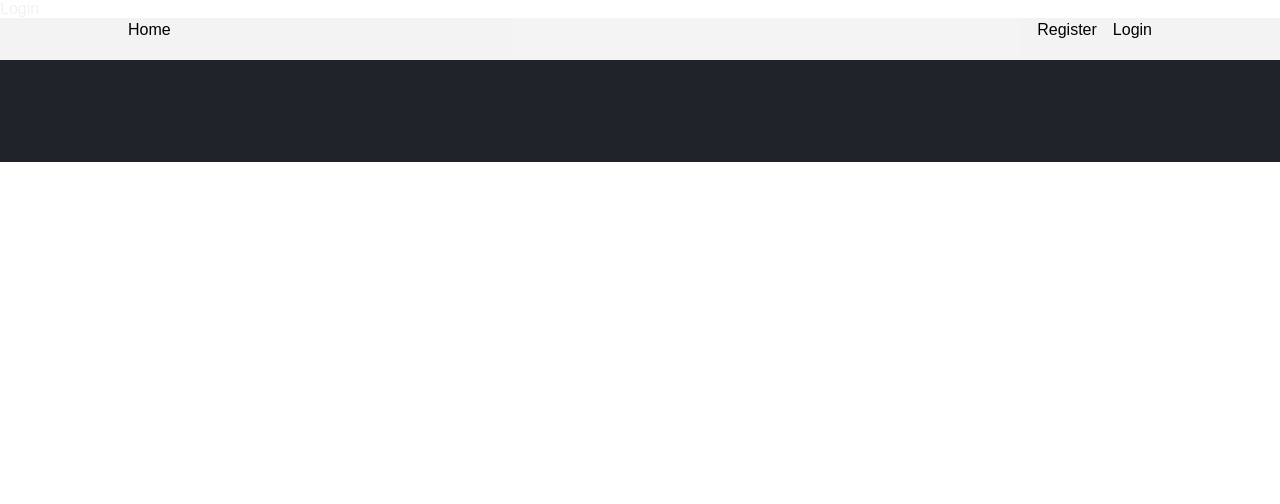
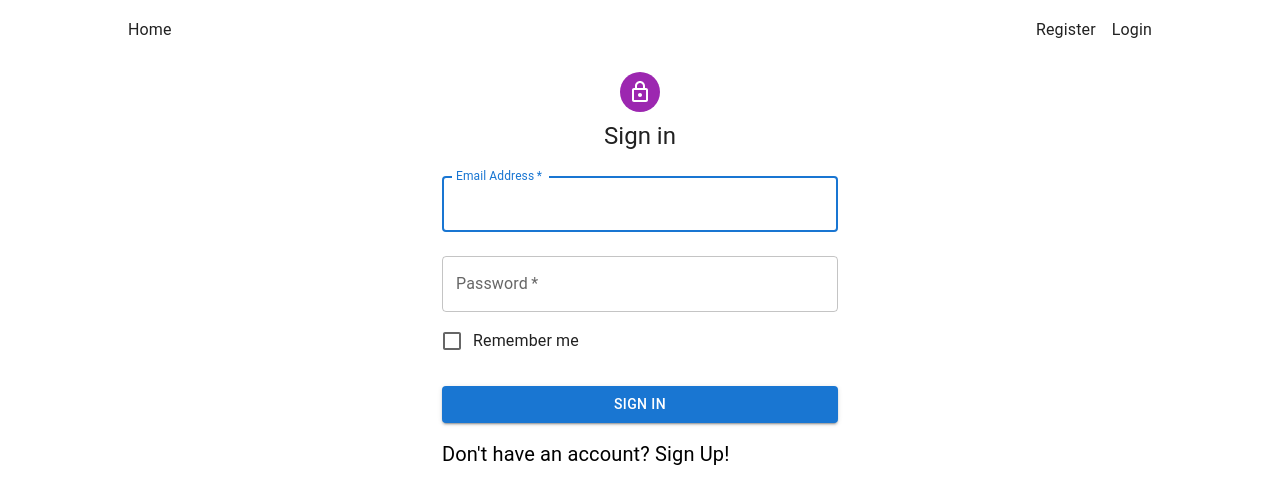
Before and after one commit to Koridzeg/interexy, a React (Create React App) app in the folder frontend/: page /login in a window 1280 px wide. Shown: the top 504 px of the page. Built offline with nearby package versions, Linux system fonts and the light colour scheme; a web font is replaced by a local one.

Commit message:
feat: login & register pages

```diff
--- a/frontend/src/App.tsx
+++ b/frontend/src/App.tsx
@@ -1,6 +1,5 @@
 import React, { lazy, Suspense } from 'react';
 import { BrowserRouter as Router, Routes, Route } from "react-router-dom"
-import Footer from './pages/global/Footer';
 import Navbar from './pages/global/Navbar';
 
 const Home = lazy(() => import('./pages/Home/Home'))
@@ -18,7 +17,6 @@
             <Route path='/register' element={<Register />} />
             <Route path='/login' element={<Login />} />
           </Routes>
-          <Footer />
         </Router>
       </Suspense>
     </div>
--- a/frontend/src/components/Card.tsx
+++ b/frontend/src/components/Card.tsx
@@ -27,6 +27,7 @@
                     margin="0.75rem"
                     boxShadow="rgb(0 0 0 / 10%) 0px 4px 6px -1px,rgb(0 0 0 / 6%) 0px 2px 4px -1px"
                     sx={{ background: 'rgb(60, 62, 68)' }}
+                    key={id}
                 >
                     <Box
                         flex="2 1 0%"
--- a/frontend/src/index.css
+++ b/frontend/src/index.css
@@ -6,6 +6,8 @@
 
 a {
   text-decoration: none;
+  color: black;
+  font-size: 20px;
 }
 
 body {
--- a/frontend/src/pages/Home/Home.tsx
+++ b/frontend/src/pages/Home/Home.tsx
@@ -43,7 +43,6 @@
   const [fetchedData, setFetchedData] = useState<FetchResult>()
   let api = `https://rickandmortyapi.com/api/character/?page=${pageNumber}`
 
-  console.log(fetchedData)
 
   useEffect(() => {
     (async function () {
--- a/frontend/src/pages/Login/Login.tsx
+++ b/frontend/src/pages/Login/Login.tsx
@@ -1,9 +1,91 @@
-import React from 'react'
+import * as React from 'react';
+import Avatar from '@mui/material/Avatar';
+import Button from '@mui/material/Button';
+import CssBaseline from '@mui/material/CssBaseline';
+import TextField from '@mui/material/TextField';
+import FormControlLabel from '@mui/material/FormControlLabel';
+import Checkbox from '@mui/material/Checkbox';
+import Grid from '@mui/material/Grid';
+import Box from '@mui/material/Box';
+import LockOutlinedIcon from '@mui/icons-material/LockOutlined';
+import Typography from '@mui/material/Typography';
+import Container from '@mui/material/Container';
+import { createTheme, ThemeProvider } from '@mui/material/styles';
+import { Link } from "react-router-dom"
 
-const Login = () => {
+const theme = createTheme();
+
+export default function SignIn() {
+  const handleSubmit = (event: React.FormEvent<HTMLFormElement>) => {
+    event.preventDefault();
+    const data = new FormData(event.currentTarget);
+    console.log({
+      email: data.get('email'),
+      password: data.get('password'),
+    });
+  };
+
   return (
-    <div>Login</div>
-  )
+    <ThemeProvider theme={theme}>
+      <Container component="main" maxWidth="xs">
+        <CssBaseline />
+        <Box
+          sx={{
+            marginTop: 8,
+            display: 'flex',
+            flexDirection: 'column',
+            alignItems: 'center',
+          }}
+        >
+          <Avatar sx={{ m: 1, bgcolor: 'secondary.main' }}>
+            <LockOutlinedIcon />
+          </Avatar>
+          <Typography component="h1" variant="h5">
+            Sign in
+          </Typography>
+          <Box component="form" onSubmit={handleSubmit} noValidate sx={{ mt: 1 }}>
+            <TextField
+              margin="normal"
+              required
+              fullWidth
+              id="email"
+              label="Email Address"
+              name="email"
+              autoComplete="email"
+              autoFocus
+            />
+            <TextField
+              margin="normal"
+              required
+              fullWidth
+              name="password"
+              label="Password"
+              type="password"
+              id="password"
+              autoComplete="current-password"
+            />
+            <FormControlLabel
+              control={<Checkbox value="remember" color="primary" />}
+              label="Remember me"
+            />
+            <Button
+              type="submit"
+              fullWidth
+              variant="contained"
+              sx={{ mt: 3, mb: 2 }}
+            >
+              Sign In
+            </Button>
+            <Grid container>
+              <Grid item>
+                <Link to="/register">
+                  Don't have an account? Sign Up!
+                </Link>
+              </Grid>
+            </Grid>
+          </Box>
+        </Box>
+      </Container>
+    </ThemeProvider>
+  );
 }
-
-export default Login
--- a/frontend/src/pages/Register/Register.tsx
+++ b/frontend/src/pages/Register/Register.tsx
@@ -1,9 +1,91 @@
-import React from 'react'
+import * as React from 'react';
+import Avatar from '@mui/material/Avatar';
+import Button from '@mui/material/Button';
+import CssBaseline from '@mui/material/CssBaseline';
+import TextField from '@mui/material/TextField';
+import FormControlLabel from '@mui/material/FormControlLabel';
+import Checkbox from '@mui/material/Checkbox';
+import { Link } from "react-router-dom"
+import Grid from '@mui/material/Grid';
+import Box from '@mui/material/Box';
+import LockOutlinedIcon from '@mui/icons-material/LockOutlined';
+import Typography from '@mui/material/Typography';
+import Container from '@mui/material/Container';
+import { createTheme, ThemeProvider } from '@mui/material/styles';
 
-const Register = () => {
+
+const theme = createTheme();
+
+export default function SignUp() {
+  const handleSubmit = (event: React.FormEvent<HTMLFormElement>) => {
+    event.preventDefault();
+    const data = new FormData(event.currentTarget);
+    console.log({
+      email: data.get('email'),
+      password: data.get('password'),
+    });
+  };
+
   return (
-    <div>Register</div>
-  )
+    <ThemeProvider theme={theme}>
+      <Container component="main" maxWidth="xs">
+        <CssBaseline />
+        <Box
+          sx={{
+            marginTop: 8,
+            display: 'flex',
+            flexDirection: 'column',
+            alignItems: 'center',
+          }}
+        >
+          <Avatar sx={{ m: 1, bgcolor: 'secondary.main' }}>
+            <LockOutlinedIcon />
+          </Avatar>
+          <Typography component="h1" variant="h5">
+            Sign up
+          </Typography>
+          <Box component="form" noValidate onSubmit={handleSubmit} sx={{ mt: 3 }}>
+            <Grid container spacing={2}>
+              <Grid item xs={12}>
+                <TextField
+                  required
+                  fullWidth
+                  id="email"
+                  label="Email Address"
+                  name="email"
+                  autoComplete="email"
+                />
+              </Grid>
+              <Grid item xs={12}>
+                <TextField
+                  required
+                  fullWidth
+                  name="password"
+                  label="Password"
+                  type="password"
+                  id="password"
+                  autoComplete="new-password"
+                />
+              </Grid>
+            </Grid>
+            <Button
+              type="submit"
+              fullWidth
+              variant="contained"
+              sx={{ mt: 3, mb: 2 }}
+            >
+              Sign Up
+            </Button>
+            <Grid container justifyContent="flex-end">
+              <Grid item>
+                <Link to="/login">
+                  Already have an account? Sign in
+                </Link>
+              </Grid>
+            </Grid>
+          </Box>
+        </Box>
+      </Container>
+    </ThemeProvider>
+  );
 }
-
-export default Register
--- a/frontend/src/pages/global/Footer.tsx
+++ /dev/null
@@ -1,23 +0,0 @@
-import React from 'react'
-import { Box } from "@mui/material"
-
-const Footer = () => {
-    return (
-        <Box
-            display="flex"
-            justifyContent="center"
-            alignItems="center"
-            position="relative"
-            bgcolor="rgb(32, 35, 41)"
-            color="rgb(158,158,158)"
-            padding="4.5rem 0px"
-            minHeight="calc(120px)"
-            width="100%"
-
-        >
-
-        </Box>
-    )
-}
-
-export default Footer;
--- a/frontend/src/pages/global/Navbar.tsx
+++ b/frontend/src/pages/global/Navbar.tsx
@@ -34,7 +34,7 @@
                         sx={{ "&:hover": { cursor: "pointer" } }}>
                         Register
                     </Box>
-                    <Box onClick={() => navigate('/register')}
+                    <Box onClick={() => navigate('/login')}
                         sx={{ "&:hover": { cursor: "pointer" } }}>
                         Login
                     </Box>
```
